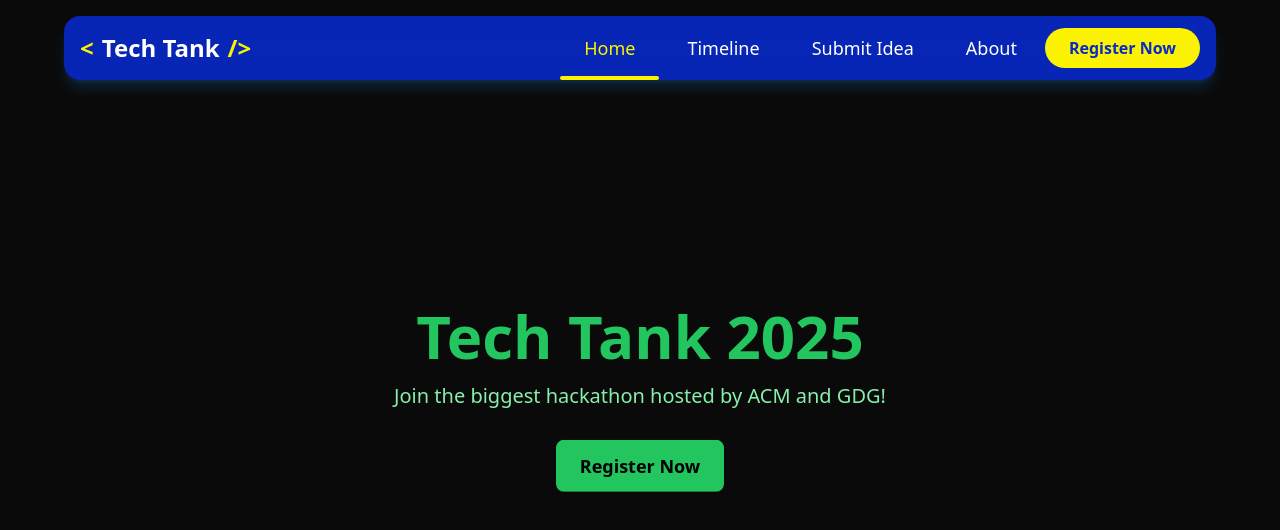
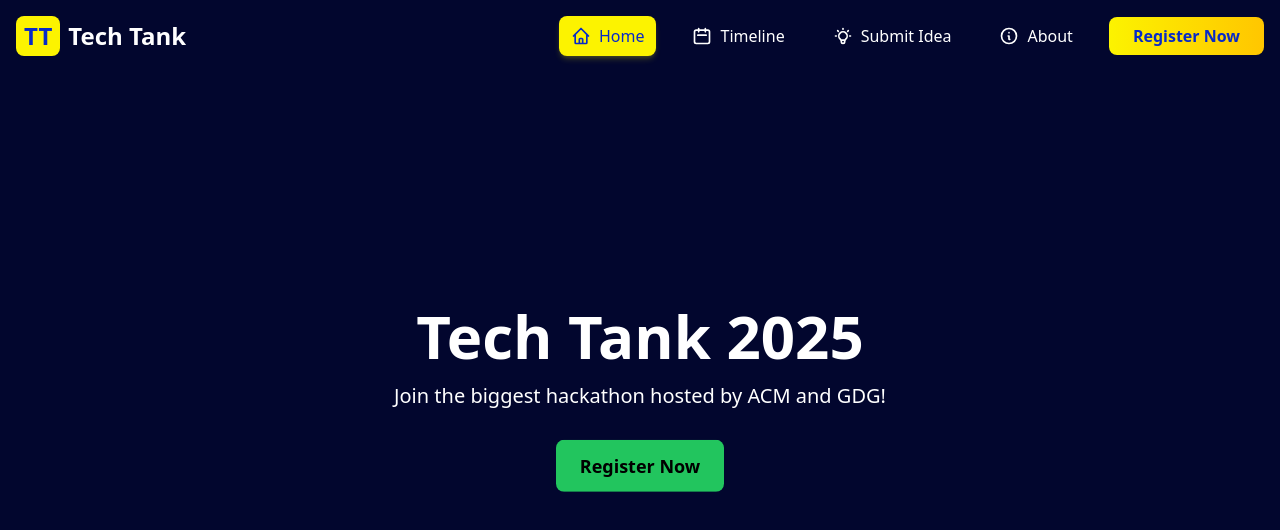
Before and after one commit to priyanshrd/hackathon-website, a React (Vite) app in the folder frontend/: page / in a window 1280 px wide. Shown: the top 530 px of the page. Built offline with nearby package versions, Linux system fonts and the light colour scheme.

Commit message:
Changed Navbar

```diff
--- a/frontend/src/components/Navbar.jsx
+++ b/frontend/src/components/Navbar.jsx
@@ -1,7 +1,7 @@
-// src/components/FloatingNavbar.jsx
-import React, { useState, useEffect, useRef } from 'react';
+// src/components/AnimatedNavbar.jsx
+import React, { useState, useEffect } from 'react';
 import { Link, useLocation } from 'react-router-dom';
-import { motion } from 'framer-motion';
+import { motion, AnimatePresence } from 'framer-motion';
 
 // CSS variables - you can adjust these as needed
 const colors = {
@@ -12,179 +12,256 @@ const colors = {
   accentAlt: '#ffc600',   // Golden yellow
   textLight: '#ffffff',   // White text
   dark: '#0a0a0a',        // Almost black
-  darkBlue: '#041a57',    // Very dark blue
 };
+
+// Icons - you can replace these with your own SVG icons
+const HomeIcon = () => (
+  <svg xmlns="http://www.w3.org/2000/svg" className="h-5 w-5" fill="none" viewBox="0 0 24 24" stroke="currentColor">
+    <path strokeLinecap="round" strokeLinejoin="round" strokeWidth={2} d="M3 12l2-2m0 0l7-7 7 7M5 10v10a1 1 0 001 1h3m10-11l2 2m-2-2v10a1 1 0 01-1 1h-3m-6 0a1 1 0 001-1v-4a1 1 0 011-1h2a1 1 0 011 1v4a1 1 0 001 1m-6 0h6" />
+  </svg>
+);
+
+const TimelineIcon = () => (
+  <svg xmlns="http://www.w3.org/2000/svg" className="h-5 w-5" fill="none" viewBox="0 0 24 24" stroke="currentColor">
+    <path strokeLinecap="round" strokeLinejoin="round" strokeWidth={2} d="M8 7V3m8 4V3m-9 8h10M5 21h14a2 2 0 002-2V7a2 2 0 00-2-2H5a2 2 0 00-2 2v12a2 2 0 002 2z" />
+  </svg>
+);
+
+const IdeaIcon = () => (
+  <svg xmlns="http://www.w3.org/2000/svg" className="h-5 w-5" fill="none" viewBox="0 0 24 24" stroke="currentColor">
+    <path strokeLinecap="round" strokeLinejoin="round" strokeWidth={2} d="M9.663 17h4.673M12 3v1m6.364 1.636l-.707.707M21 12h-1M4 12H3m3.343-5.657l-.707-.707m2.828 9.9a5 5 0 117.072 0l-.548.547A3.374 3.374 0 0014 18.469V19a2 2 0 11-4 0v-.531c0-.895-.356-1.754-.988-2.386l-.548-.547z" />
+  </svg>
+);
+
+const AboutIcon = () => (
+  <svg xmlns="http://www.w3.org/2000/svg" className="h-5 w-5" fill="none" viewBox="0 0 24 24" stroke="currentColor">
+    <path strokeLinecap="round" strokeLinejoin="round" strokeWidth={2} d="M13 16h-1v-4h-1m1-4h.01M21 12a9 9 0 11-18 0 9 9 0 0118 0z" />
+  </svg>
+);
 
 const Navbar = () => {
   const [isOpen, setIsOpen] = useState(false);
-  const [indicatorPosition, setIndicatorPosition] = useState({ left: 0, width: 0 });
-  const navRefs = useRef({});
+  const [scrolled, setScrolled] = useState(false);
   const location = useLocation();
+
+  // Handle scroll effect
+  useEffect(() => {
+    const handleScroll = () => {
+      const offset = window.scrollY;
+      if (offset > 50) {
+        setScrolled(true);
+      } else {
+        setScrolled(false);
+      }
+    };
+
+    window.addEventListener('scroll', handleScroll);
+    return () => {
+      window.removeEventListener('scroll', handleScroll);
+    };
+  }, []);
+
+  // Close menu when clicking outside
+  useEffect(() => {
+    const handleClickOutside = (event) => {
+      if (isOpen && !event.target.closest('.navbar-container')) {
+        setIsOpen(false);
+      }
+    };
+
+    document.addEventListener('mousedown', handleClickOutside);
+    return () => {
+      document.removeEventListener('mousedown', handleClickOutside);
+    };
+  }, [isOpen]);
 
   // Define navigation items
   const navItems = [
-    { name: 'Home', path: '/' },
-    { name: 'Timeline', path: '/timeline' },
-    { name: 'Submit Idea', path: '/submit' },
-    { name: 'About', path: '/about' },
+    { name: 'Home', path: '/', icon: <HomeIcon /> },
+    { name: 'Timeline', path: '/timeline', icon: <TimelineIcon /> },
+    { name: 'Submit Idea', path: '/submit', icon: <IdeaIcon /> },
+    { name: 'About', path: '/about', icon: <AboutIcon /> },
   ];
 
-  // Update indicator position when route changes
-  useEffect(() => {
-    const currentPath = location.pathname;
-    const activeItem = navItems.find(item => item.path === currentPath);
-
-    if (activeItem && navRefs.current[activeItem.path]) {
-      const activeElement = navRefs.current[activeItem.path];
-      const { offsetLeft, offsetWidth } = activeElement;
-      setIndicatorPosition({ left: offsetLeft, width: offsetWidth });
-    }
-  }, [location.pathname]);
-
-  const handleHover = (path) => {
-    if (navRefs.current[path]) {
-      const element = navRefs.current[path];
-      const { offsetLeft, offsetWidth } = element;
-      setIndicatorPosition({ left: offsetLeft, width: offsetWidth });
-    }
-  };
-
-  const handleHoverEnd = () => {
-    const currentPath = location.pathname;
-    const activeItem = navItems.find(item => item.path === currentPath);
-
-    if (activeItem && navRefs.current[activeItem.path]) {
-      const activeElement = navRefs.current[activeItem.path];
-      const { offsetLeft, offsetWidth } = activeElement;
-      setIndicatorPosition({ left: offsetLeft, width: offsetWidth });
-    }
-  };
-
   return (
-    <div className="fixed top-0 left-0 w-full z-50 p-4">
-      <nav className="mx-auto max-w-6xl bg-[#072ac8]/90 backdrop-blur-md rounded-2xl shadow-lg shadow-[#1e96fc]/20">
-        <div className="container mx-auto px-4 flex justify-between items-center h-16">
+    <nav className="navbar-container">
+      {/* Top bar */}
+      <div
+        className={`fixed top-0 left-0 w-full z-50 transition-all duration-500 ${
+          scrolled ? 'py-2 bg-[#072ac8]/90 shadow-lg shadow-[#072ac8]/20' : 'py-4 bg-transparent'
+        }`}
+      >
+        <div className="container mx-auto px-4 flex justify-between items-center">
           {/* Logo */}
           <Link
             to="/"
             className="text-2xl font-extrabold text-white flex items-center"
           >
-            <span className="mr-2 text-[#fcf300]">&lt;</span>
+            <motion.div
+              initial={{ x: -20, opacity: 0 }}
+              animate={{ x: 0, opacity: 1 }}
+              transition={{ duration: 0.5 }}
+              className="flex items-center"
+            >
+              <span className="bg-[#fcf300] text-[#072ac8] px-2 py-1 rounded-lg mr-2">TT</span>
               <span>Tech Tank</span>
-            <span className="ml-2 text-[#fcf300]">/&gt;</span>
+            </motion.div>
           </Link>
 
           {/* Desktop Navigation */}
-          <div className="hidden lg:flex items-center space-x-1 h-full relative">
-            {/* Indicator */}
+          <div className="hidden lg:flex items-center space-x-6">
+            {navItems.map((item, index) => (
               <motion.div
-              className="absolute bottom-0 h-1 bg-[#fcf300] rounded-full"
-              initial={false}
-              animate={{
-                left: indicatorPosition.left,
-                width: indicatorPosition.width,
-              }}
-              transition={{ type: 'spring', stiffness: 300, damping: 30 }}
-            />
-
-            {navItems.map((item) => (
+                key={item.name}
+                initial={{ y: -20, opacity: 0 }}
+                animate={{ y: 0, opacity: 1 }}
+                transition={{ duration: 0.5, delay: index * 0.1 }}
+              >
                 <Link
-                key={item.name}
                   to={item.path}
-                ref={(el) => (navRefs.current[item.path] = el)}
-                onMouseEnter={() => handleHover(item.path)}
-                onMouseLeave={handleHoverEnd}
-                className={`px-6 py-1 text-lg font-medium transition-colors duration-300 h-full flex items-center ${
+                  className={`px-3 py-2 flex items-center space-x-2 rounded-lg transition-all duration-300 ${
                     location.pathname === item.path
-                    ? 'text-[#fcf300]'
-                    : 'text-white hover:text-[#fcf300]'
+                      ? 'bg-[#fcf300] text-[#072ac8] font-medium shadow-md shadow-[#fcf300]/20'
+                      : 'text-white hover:bg-[#1e96fc]/20'
                   }`}
                 >
-                {item.name}
+                  <span>{item.icon}</span>
+                  <span>{item.name}</span>
                 </Link>
+              </motion.div>
             ))}
-
+            <motion.div
+              initial={{ scale: 0.8, opacity: 0 }}
+              animate={{ scale: 1, opacity: 1 }}
+              transition={{ duration: 0.5, delay: 0.4 }}
+            >
               <Link
                 to="/register"
-              className="ml-4 px-6 py-2 bg-[#fcf300] text-[#072ac8] font-bold rounded-full
-              hover:bg-[#ffc600] hover:shadow-lg hover:shadow-[#fcf300]/30 transition-all duration-300
-              transform hover:scale-105"
+                className="px-6 py-2 bg-gradient-to-r from-[#fcf300] to-[#ffc600] text-[#072ac8] font-bold rounded-lg
+                hover:shadow-lg hover:shadow-[#fcf300]/30 transition-all duration-300 transform hover:translate-y-[-2px]"
               >
                 Register Now
               </Link>
+            </motion.div>
           </div>
 
           {/* Hamburger Menu */}
           <button
             onClick={() => setIsOpen(!isOpen)}
-            className="lg:hidden text-white focus:outline-none"
+            className="lg:hidden text-white focus:outline-none relative z-50"
             aria-label="Menu"
           >
-            <div className="w-8 h-6 flex flex-col justify-between">
+            <div className="w-10 h-10 flex items-center justify-center">
+              <motion.div
+                animate={isOpen ? "open" : "closed"}
+                className="w-6 h-5 flex flex-col justify-between"
+              >
                 <motion.span
-                className="w-full h-0.5 bg-[#fcf300] block rounded-full"
-                animate={{
-                  rotate: isOpen ? 45 : 0,
-                  y: isOpen ? 10 : 0,
+                  className="w-6 h-0.5 bg-white block rounded-full"
+                  variants={{
+                    closed: { rotate: 0, y: 0 },
+                    open: { rotate: 45, y: 9 },
                   }}
                   transition={{ duration: 0.3 }}
                 />
                 <motion.span
-                className="w-full h-0.5 bg-[#fcf300] block rounded-full"
-                animate={{
-                  opacity: isOpen ? 0 : 1,
-                  x: isOpen ? -20 : 0,
+                  className="w-6 h-0.5 bg-white block rounded-full"
+                  variants={{
+                    closed: { opacity: 1 },
+                    open: { opacity: 0 },
                   }}
                   transition={{ duration: 0.3 }}
                 />
                 <motion.span
-                className="w-full h-0.5 bg-[#fcf300] block rounded-full"
-                animate={{
-                  rotate: isOpen ? -45 : 0,
-                  y: isOpen ? -10 : 0,
+                  className="w-6 h-0.5 bg-white block rounded-full"
+                  variants={{
+                    closed: { rotate: 0, y: 0 },
+                    open: { rotate: -45, y: -9 },
                   }}
                   transition={{ duration: 0.3 }}
                 />
+              </motion.div>
             </div>
           </button>
         </div>
+      </div>
 
-        {/* Mobile Menu */}
+      {/* Mobile Side Menu */}
+      <AnimatePresence>
+        {isOpen && (
+          <>
             <motion.div
-          className="lg:hidden overflow-hidden"
-          initial={{ height: 0 }}
-          animate={{ height: isOpen ? 'auto' : 0 }}
-          transition={{ duration: 0.3, ease: "easeInOut" }}
+              initial={{ opacity: 0 }}
+              animate={{ opacity: 0.5 }}
+              exit={{ opacity: 0 }}
+              transition={{ duration: 0.3 }}
+              className="fixed inset-0 bg-black z-40 lg:hidden"
+              onClick={() => setIsOpen(false)}
+            />
+            <motion.div
+              initial={{ x: "100%" }}
+              animate={{ x: 0 }}
+              exit={{ x: "100%" }}
+              transition={{ type: "spring", damping: 20, stiffness: 100 }}
+              className="fixed top-0 right-0 w-4/5 max-w-xs h-full bg-[#072ac8] z-50 lg:hidden shadow-xl"
             >
-          <div className="flex flex-col p-4 border-t border-[#1e96fc]/30">
-            {navItems.map((item) => (
+              <div className="flex flex-col h-full p-6">
+                <div className="flex justify-end mb-8">
+                  <button
+                    onClick={() => setIsOpen(false)}
+                    className="text-white focus:outline-none"
+                  >
+                    <svg className="w-6 h-6" fill="none" stroke="currentColor" viewBox="0 0 24 24">
+                      <path strokeLinecap="round" strokeLinejoin="round" strokeWidth="2" d="M6 18L18 6M6 6l12 12" />
+                    </svg>
+                  </button>
+                </div>
+
+                <div className="flex flex-col space-y-4">
+                  {navItems.map((item, index) => (
+                    <motion.div
+                      key={item.name}
+                      initial={{ x: 50, opacity: 0 }}
+                      animate={{ x: 0, opacity: 1 }}
+                      transition={{ delay: index * 0.1 }}
+                    >
                       <Link
-                key={item.name}
                         to={item.path}
                         onClick={() => setIsOpen(false)}
-                className={`py-4 px-4 text-lg font-medium ${
+                        className={`p-3 flex items-center space-x-4 rounded-xl transition-all duration-300 ${
                           location.pathname === item.path
-                    ? 'text-[#fcf300] bg-[#072ac8]/50 rounded-lg'
-                    : 'text-white hover:bg-[#1e96fc]/20 hover:text-[#fcf300] rounded-lg transition-colors duration-300'
+                            ? 'bg-[#fcf300] text-[#072ac8] font-medium'
+                            : 'text-white hover:bg-[#1e96fc]/20'
                         }`}
                       >
-                {item.name}
+                        <span className="text-xl">{item.icon}</span>
+                        <span className="text-lg">{item.name}</span>
                       </Link>
+                    </motion.div>
                   ))}
-            <div className="mt-4 py-4 flex justify-center">
+                </div>
+
+                <motion.div
+                  initial={{ y: 20, opacity: 0 }}
+                  animate={{ y: 0, opacity: 1 }}
+                  transition={{ delay: 0.4 }}
+                  className="mt-auto"
+                >
                   <Link
                     to="/register"
                     onClick={() => setIsOpen(false)}
-                className="px-6 py-3 bg-[#fcf300] text-[#072ac8] font-bold rounded-full
-                hover:bg-[#ffc600] hover:shadow-lg hover:shadow-[#fcf300]/30 transition-all duration-300 w-full text-center"
+                    className="block w-full py-3 bg-[#fcf300] text-[#072ac8] font-bold rounded-xl
+                    text-center hover:bg-[#ffc600] hover:shadow-lg hover:shadow-[#fcf300]/30 transition-all duration-300"
                   >
                     Register Now
                   </Link>
-            </div>
+                </motion.div>
               </div>
             </motion.div>
+          </>
+        )}
+      </AnimatePresence>
     </nav>
-    </div>
   );
 };
 
--- a/frontend/src/pages/About.jsx
+++ b/frontend/src/pages/About.jsx
@@ -3,7 +3,7 @@ import React from 'react';
 
 const About = () => {
   return (
-    <div className="bg-black min-h-[calc(100vh-4rem)] flex items-center justify-center p-8">
+    <div className="bg-black min-h-[100vh] flex items-center justify-center p-8">
       <div className="bg-gray-900 p-6 md:p-8 rounded-lg shadow-lg hover:shadow-xl transition duration-300 max-w-2xl text-center animate-fade-in">
         <h1 className="text-4xl font-bold text-green-500 mb-4">About</h1>
         <p className="text-green-300 text-lg">
--- a/frontend/src/pages/Home.jsx
+++ b/frontend/src/pages/Home.jsx
@@ -3,12 +3,12 @@ import React from 'react';
 
 const Home = () => {
   return (
-    <div className="bg-[#0a0a0a] min-h-[100vh] flex items-center justify-center p-4">
+    <div className="bg-[#02062e] min-h-[100vh] flex items-center justify-center p-4">
       <div className="text-center">
-        <h1 className="text-4xl md:text-6xl font-bold text-green-500 mb-4 animate-fade-in">
+        <h1 className="text-4xl md:text-6xl font-bold text-white mb-4 animate-fade-in">
           Tech Tank 2025
         </h1>
-        <p className="text-lg md:text-xl text-green-300 mb-8 animate-fade-in">
+        <p className="text-lg md:text-xl text-white mb-8 animate-fade-in">
           Join the biggest hackathon hosted by ACM and GDG!
         </p>
         <button
--- a/frontend/src/pages/SubmitIdea.jsx
+++ b/frontend/src/pages/SubmitIdea.jsx
@@ -15,7 +15,7 @@ const SubmitIdea = () => {
   };
 
   return (
-    <div className="bg-black min-h-[calc(100vh-4rem)] p-8">
+    <div className="bg-black min-h-[100vh] p-8">
       <h1 className="text-4xl font-bold text-green-500 mb-8 text-center animate-fade-in">
         Submit Your Idea
       </h1>
--- a/frontend/src/pages/Timeline.jsx
+++ b/frontend/src/pages/Timeline.jsx
@@ -21,7 +21,7 @@ const Timeline = () => {
   ];
 
   return (
-    <div className="bg-black min-h-[calc(100vh-4rem)] p-8">
+    <div className="bg-black min-h-[100vh] p-8">
       <h1 className="text-4xl font-bold text-green-500 mb-8 text-center animate-fade-in">
         Timeline
       </h1>
```
Lines whose indentation alone changed are shown as unchanged.
